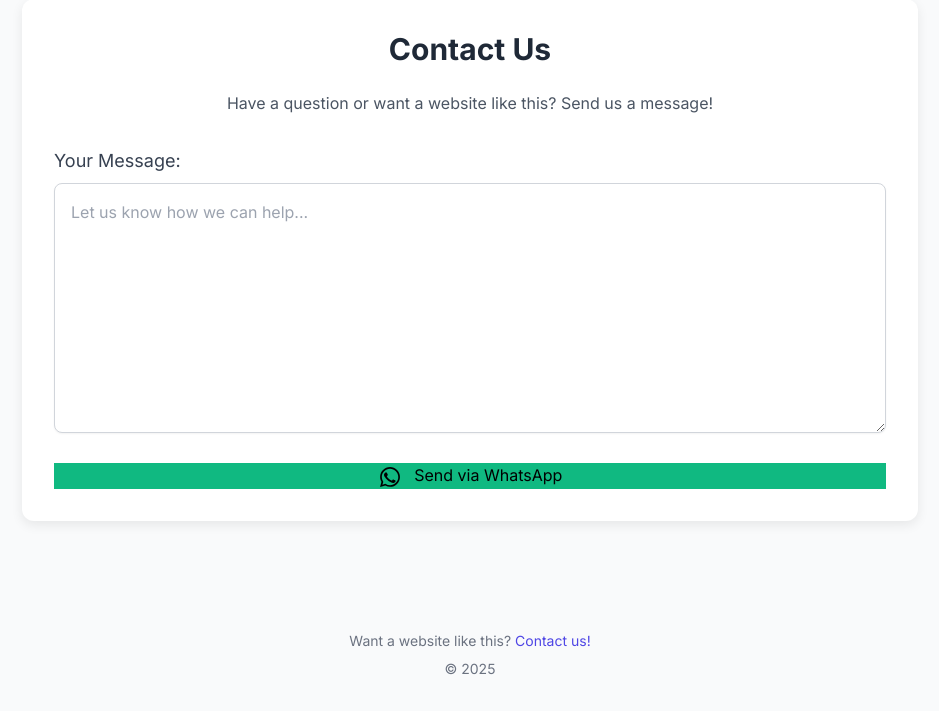
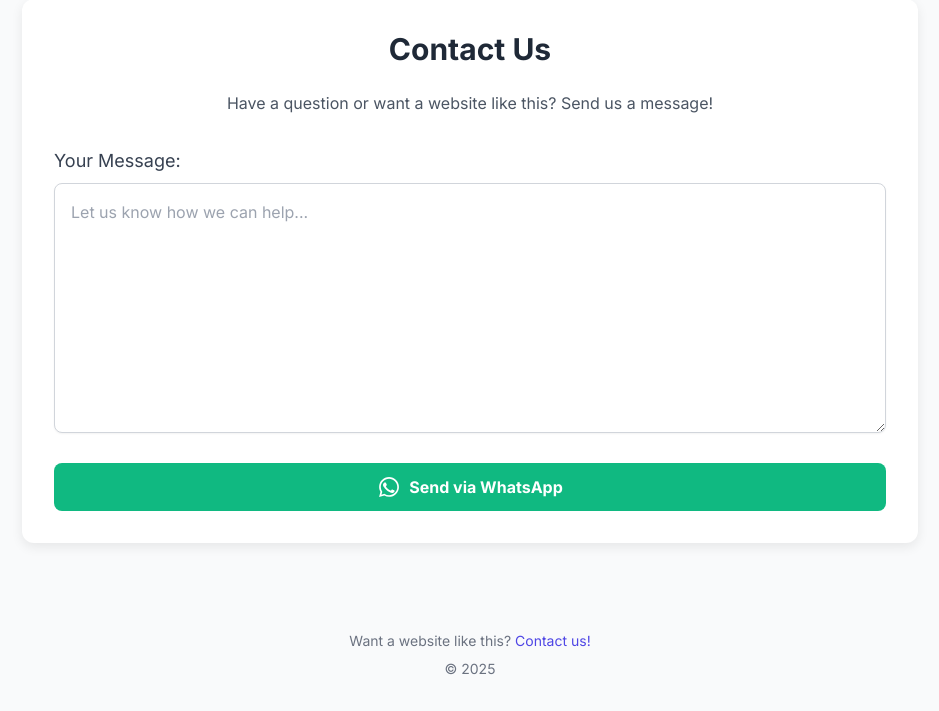
Before and after one commit to paulphysics/humanizeyouressay, a Flask app: template templates/contact.html in a window 1280 px wide. Shown: the part 89-800 px from the top of the page, without its empty margins (170-1109 px from the left). Run offline with Flask 3, Linux system fonts and the light colour scheme; the template is opened without the code that fills it, so the values that code supplies are empty; parts of the project's set-up code (start-up, migrations or seed data) failed here and were passed over.

Commit message:
Update contact.html

```diff
--- a/templates/contact.html
+++ b/templates/contact.html
@@ -25,7 +25,7 @@
                 <label for="message" class="block text-lg font-medium text-gray-700 mb-2">Your Message:</label>
                 <textarea id="message" name="message" rows="6" class="w-full p-4 border border-gray-300 rounded-lg focus:ring-indigo-500 focus:border-indigo-500 shadow-sm" required placeholder="Let us know how we can help..."></textarea>
             </div>
-            <button type="submit" class="btn w-full bg-green-500 hover:bg-green-600">
+            <button type="submit" class="w-full bg-green-500 hover:bg-green-600 text-white font-bold py-3 px-4 rounded-lg flex items-center justify-center transition duration-300 ease-in-out">
                 <svg class="w-6 h-6 mr-2 inline-block" fill="currentColor" viewBox="0 0 24 24"><path d="M12.04 2C6.58 2 2.13 6.45 2.13 11.91C2.13 13.66 2.61 15.35 3.48 16.85L2.06 22L7.33 20.55C8.77 21.37 10.37 21.82 12.04 21.82C17.5 21.82 21.95 17.37 21.95 11.91C21.95 9.27 20.91 6.8 19.05 4.94C17.19 3.08 14.72 2 12.04 2M12.04 3.67C16.56 3.67 20.28 7.39 20.28 11.91C20.28 16.43 16.56 20.15 12.04 20.15C10.48 20.15 9 19.72 7.75 18.96L7.33 18.72L4.42 19.63L5.35 16.81L5.1 16.39C4.24 14.99 3.8 13.47 3.8 11.91C3.8 7.39 7.52 3.67 12.04 3.67M9.13 8.16C8.89 7.6 8.54 7.58 8.32 7.57C8.13 7.57 7.91 7.56 7.7 7.56C7.48 7.56 7.18 7.65 6.91 7.92C6.64 8.19 6 8.78 6 9.92C6 11.06 6.92 12.12 7.07 12.31C7.22 12.5 9.13 15.41 12 16.83C14.87 18.25 15.28 18.06 15.69 18.01C16.1 17.96 17.15 17.38 17.39 16.77C17.63 16.16 17.63 15.65 17.56 15.53C17.48 15.41 17.29 15.34 17.02 15.2C16.75 15.06 15.6 14.5 15.38 14.41C15.16 14.32 15.01 14.28 14.86 14.55C14.71 14.82 14.21 15.33 14.07 15.48C13.92 15.65 13.78 15.68 13.51 15.53C13.24 15.39 12.1 15.01 10.74 13.77C9.75 12.89 9.1 11.83 8.94 11.56C8.78 11.29 8.94 11.13 9.08 11C9.2 10.88 9.35 10.68 9.5 10.5C9.65 10.32 9.71 10.22 9.8 10.05C9.89 9.88 9.84 9.73 9.77 9.61C9.7 9.49 9.22 8.26 9.13 8.16Z"></path></svg>
                 Send via WhatsApp
             </button>
```
